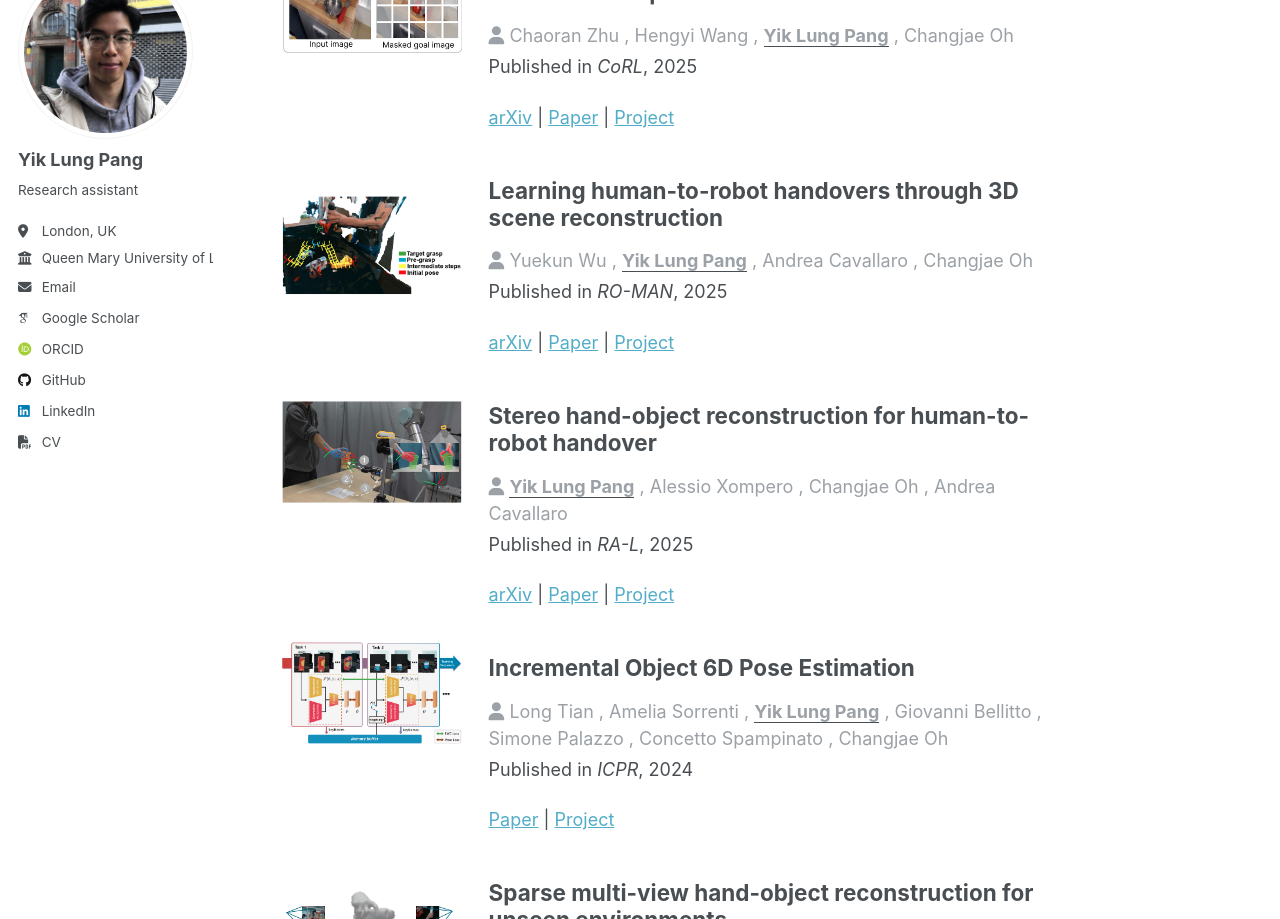
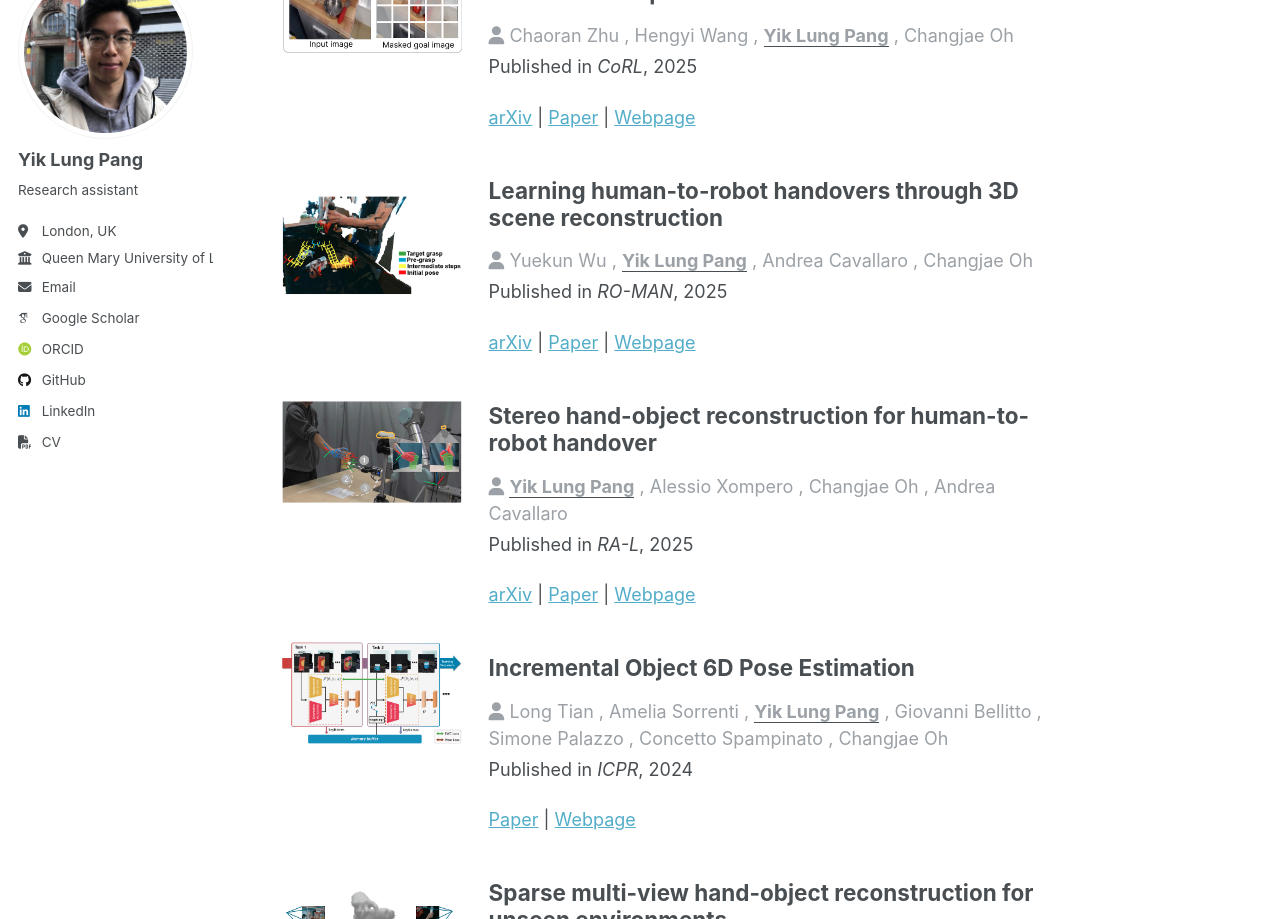
Before and after one commit to yiklungpang/yiklungpang.github.io, a Jekyll site: the page built from _pages/about.html, in a window 1280 px wide and 1400 px high, scrolled down 635 px. Shown: the part 153-1072 px from the top of the window. Built offline with Jekyll 4.4.1, drawn with Linux system fonts in a browser that asks for light colours; some web fonts are replaced; a script that is not in the unit is left out; some of the changed text lies outside the part shown.

Commit message:
Update naming

```diff
--- a/_includes/archive-single.html
+++ b/_includes/archive-single.html
@@ -74,15 +74,15 @@
         {% if post.siteurl %} | {% endif %}
           {% endif %}
           {% if post.siteurl %}
-        <a href="{{ post.siteurl }}">Project</a>
+        <a href="{{ post.siteurl }}">Webpage</a>
           {% endif %}
         </p>
       {% elsif post.paperurl and post.siteurl %}
-        <p><a href="{{ post.paperurl }}">Paper</a> | <a href="{{ post.siteurl }}">Project</a></p>
+        <p><a href="{{ post.paperurl }}">Paper</a> | <a href="{{ post.siteurl }}">Webpage</a></p>
       {% elsif post.paperurl %}
         <p><a href="{{ post.paperurl }}">Paper</a></p>
       {% elsif post.siteurl %}
-        <p><a href="{{ post.siteurl }}">Project</a></p>
+        <p><a href="{{ post.siteurl }}">Webpage</a></p>
       {% endif %}
     </div>
   </article>
```
